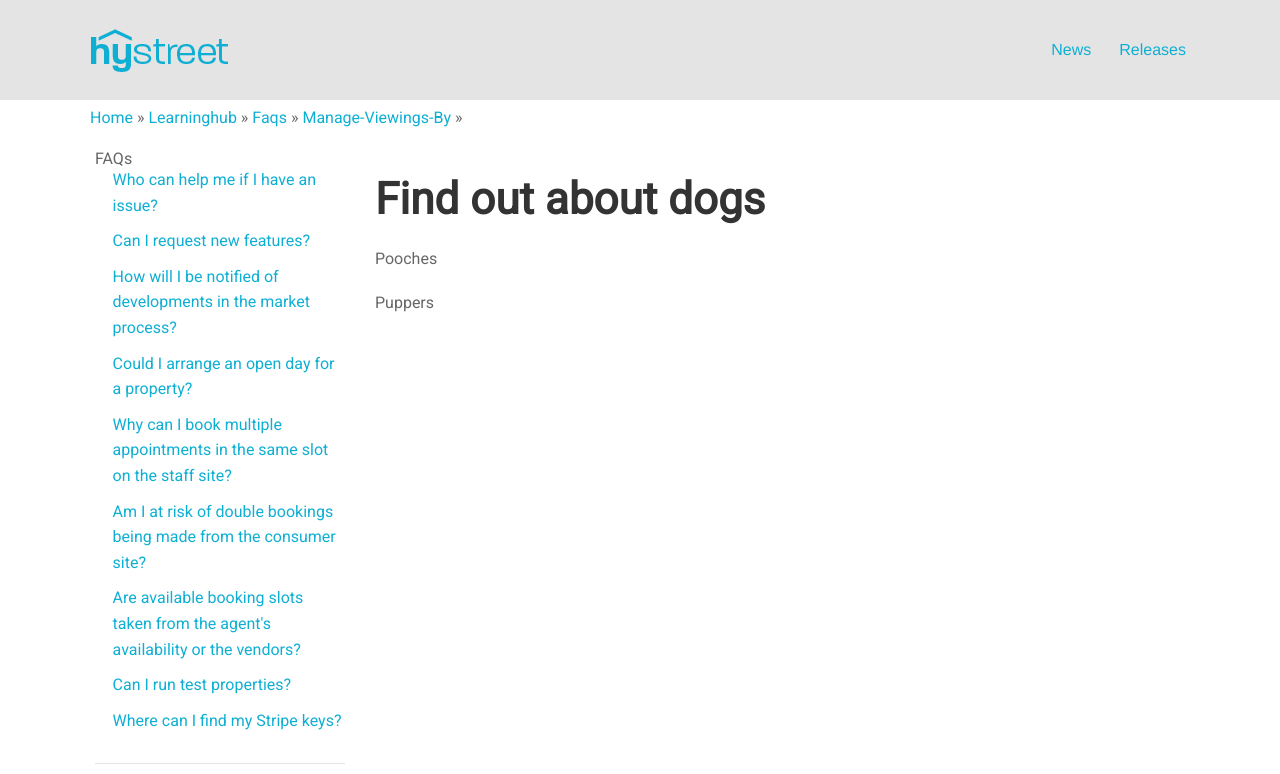
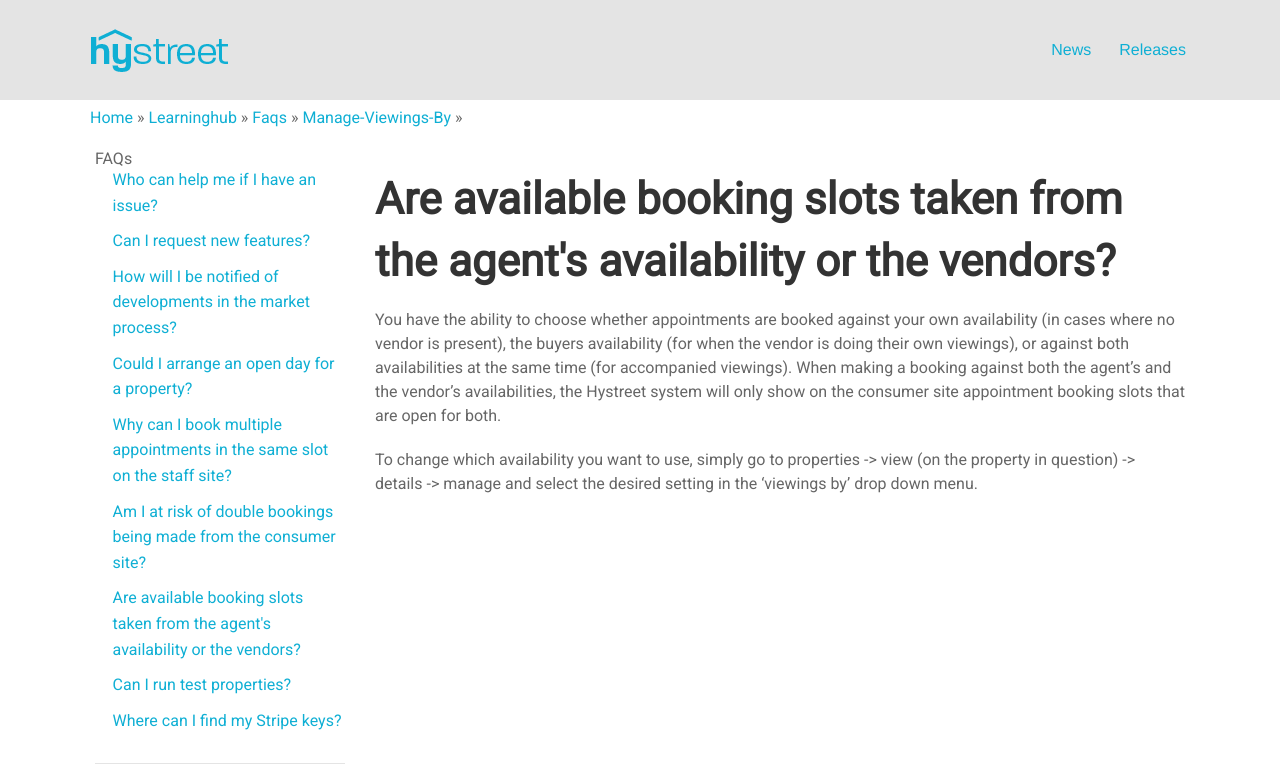
Before and after one commit to josh-brough/learninghub, a Jekyll site: the page built from faqs/manage-viewings-by/index.html, in a window 1280 px wide, cut to the strip 0-774 px from the top of the page. Built offline with Jekyll 4.4.1, drawn with Linux system fonts in a browser that asks for light colours; some web fonts are replaced; a script that is not in the unit is left out.

Commit message:
how to use the 'viewings by' function (FAQ)

```diff
--- a/faqs/manage-viewings-by/index.html
+++ b/faqs/manage-viewings-by/index.html
@@ -15,8 +15,8 @@
   {% include faqs.html %}
 <div class="columns right large-9 lh-content">
 
-<h1>Find out about dogs</h1>
+<h1>Are available booking slots taken from the agent's availability or the vendors?</h1>
 <p>
-Pooches</P>
+You have the ability to choose whether appointments are booked against your own availability (in cases where no vendor is present), the buyers availability (for when the vendor is doing their own viewings), or against both availabilities at the same time (for accompanied viewings). When making a booking against both the agent’s and the vendor’s availabilities, the Hystreet system will only show on the consumer site appointment booking slots that are open for both.</P>
 <p>
-Puppers</p>
+To change which availability you want to use, simply go to properties -> view (on the property in question) -> details -> manage and select the desired setting in the ‘viewings by’ drop down menu.</p>
```
